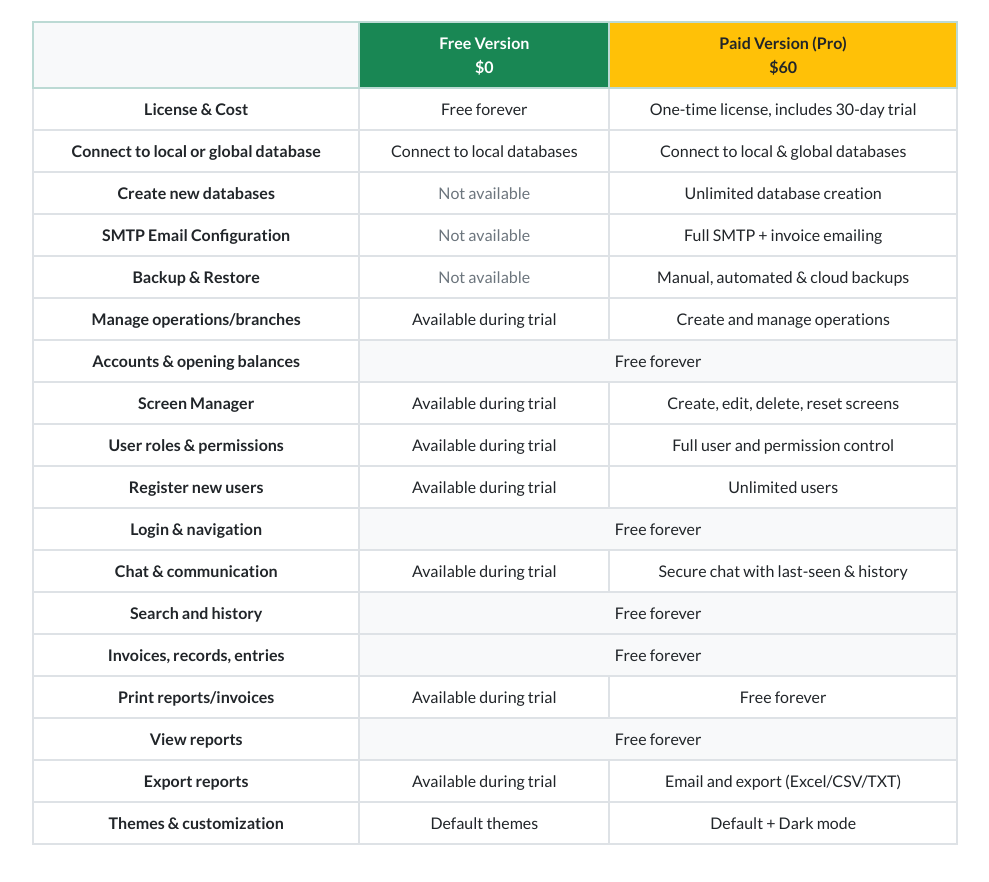
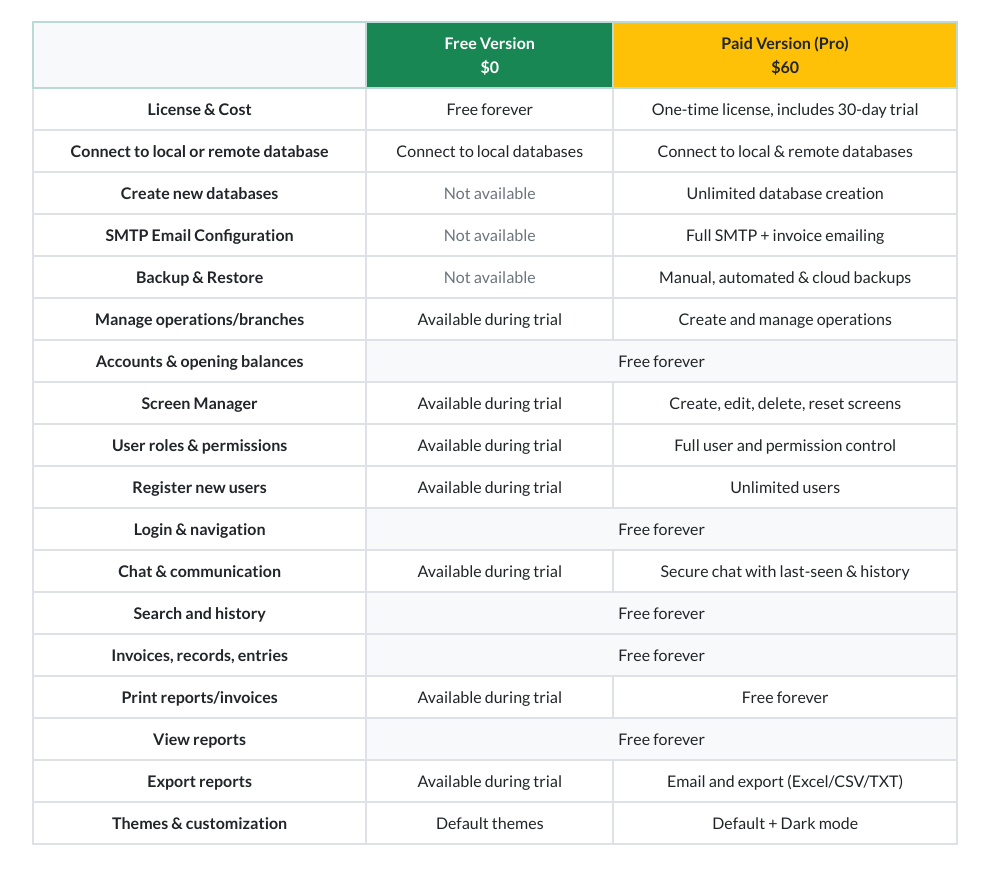
Before and after one commit to yasuite/Your-Accountant-System, a plain HTML site: page index.html in a window 1280 px wide. Shown: the part 2787-3669 px from the top of the page, without its empty margins (145-1134 px from the left). Drawn offline with nearby package versions, Linux system fonts and the light colour scheme.

Commit message:
Add files via upload

```diff
--- a/index.html
+++ b/index.html
@@ -207,9 +207,9 @@
                     <td>One-time license, includes 30-day trial</td>
                 </tr>
                 <tr>
-                    <td><strong>Connect to local or global database</strong></td>
+                    <td><strong>Connect to local or remote database</strong></td>
                     <td>Connect to local databases</td>
-                    <td>Connect to local & global databases</td>
+                    <td>Connect to local & remote databases</td>
                 </tr>
                 <tr>
                     <td><strong>Create new databases</strong></td>
```
